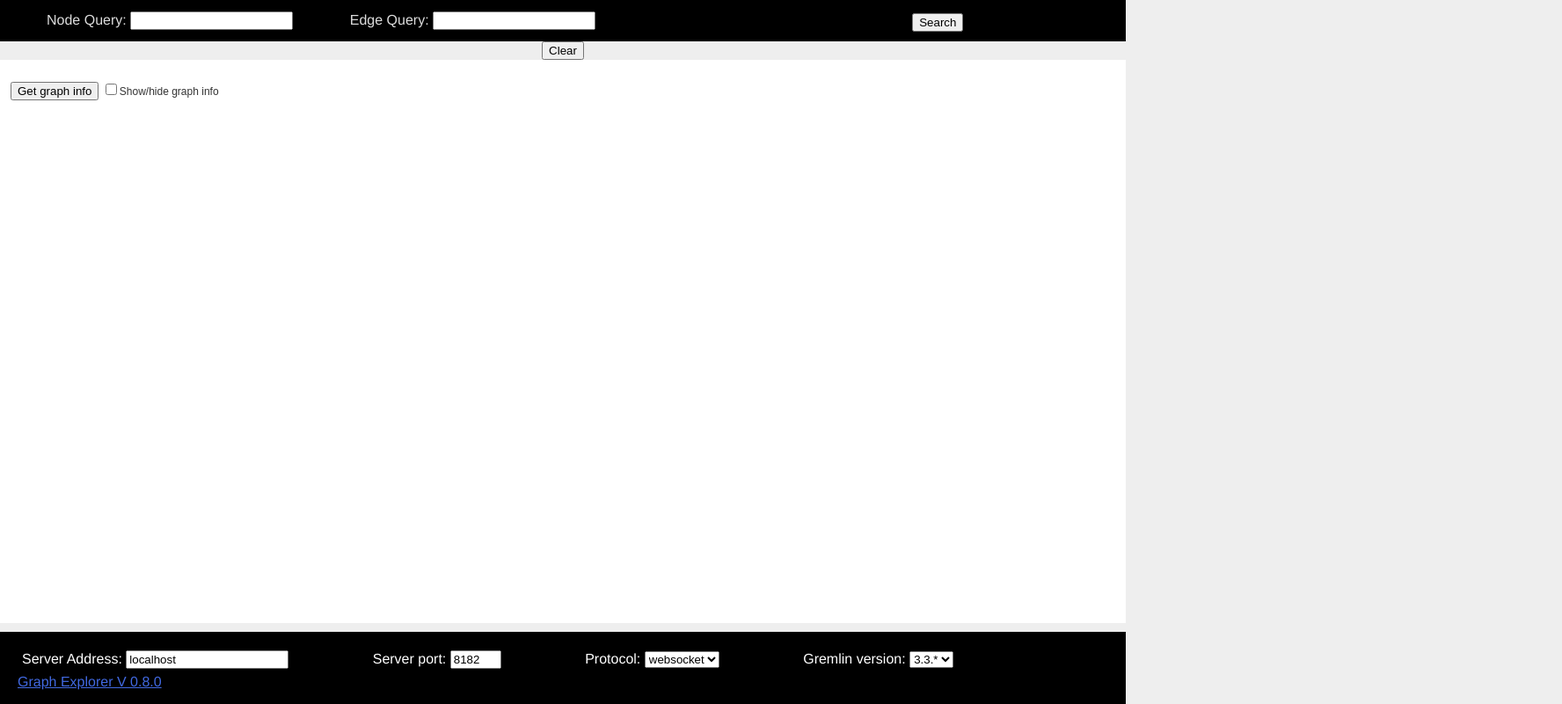
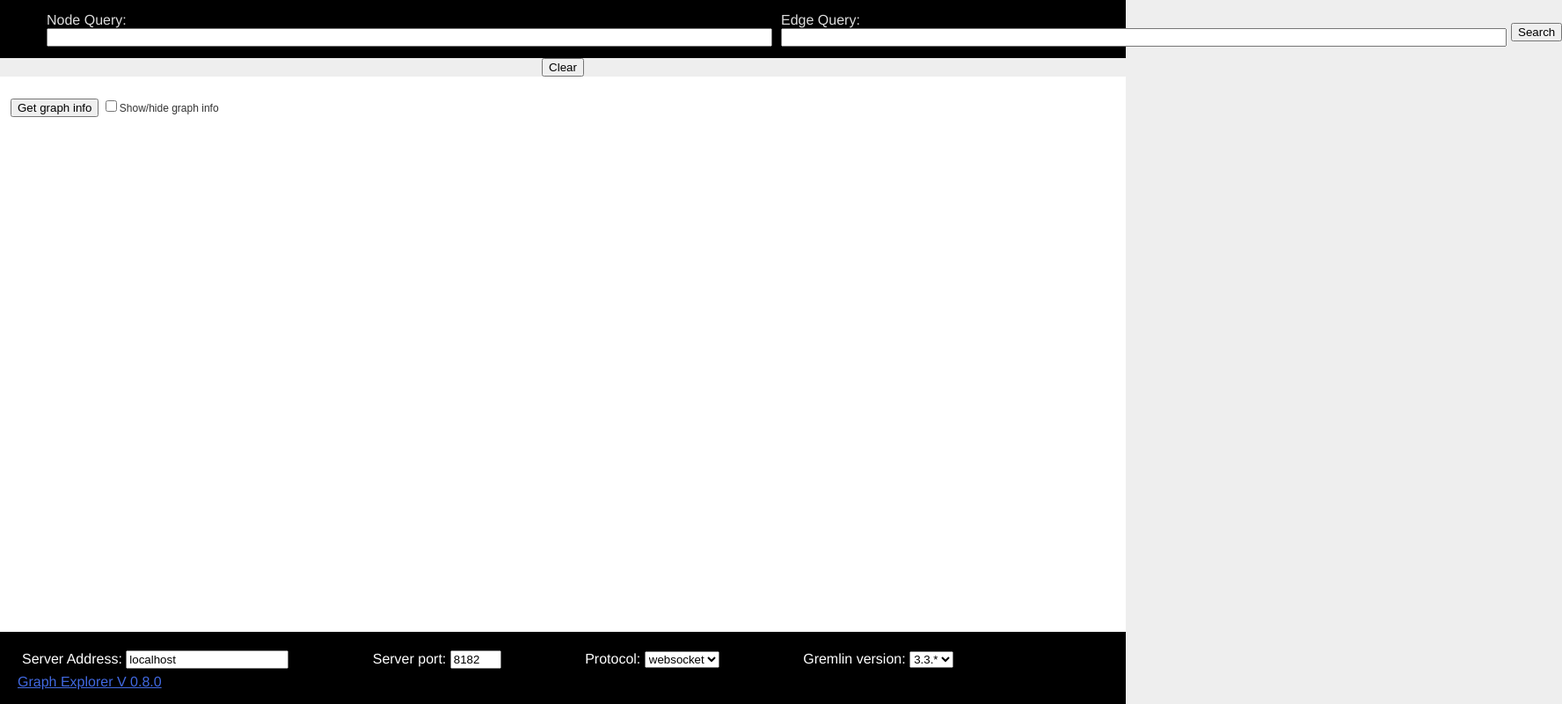
Before and after one commit to coldray/graphexp, a plain HTML site: page graphexp.html in a window 1280 px wide. Shown: the whole page at 88% size, 1776 px wide, since content can reach past the window. Drawn offline with nearby package versions, Linux system fonts and the light colour scheme; a script that the page names is missing.

Commit message:
increase size of input box

```diff
--- a/graphexp.html
+++ b/graphexp.html
@@ -44,14 +44,14 @@
 
 		<div class="nav-bar">
 			<div class="nav container" id="search_bar">
-				<div class="nav inputs_container_top">
-					<div class="nav input_unit_container">
+				<div class="nav inputs_container_top" >
+					<div class="nav input_unit_container" >
 						<label for="label_field">Node Query:</label>
-						<input name="label_field" id="label_field" value="" />
+						<input name="label_field" id="label_field" value="" size="100%" />
 					</div>
-					<div class="nav input_unit_container">
+					<div class="nav input_unit_container" >
 						<label for="search_field">Edge Query:</label>
-						<input name="search_field" id="search_field" value="" />
+						<input name="search_field" id="search_field" value="" size="100%" />
 					</div>
 
 
```
